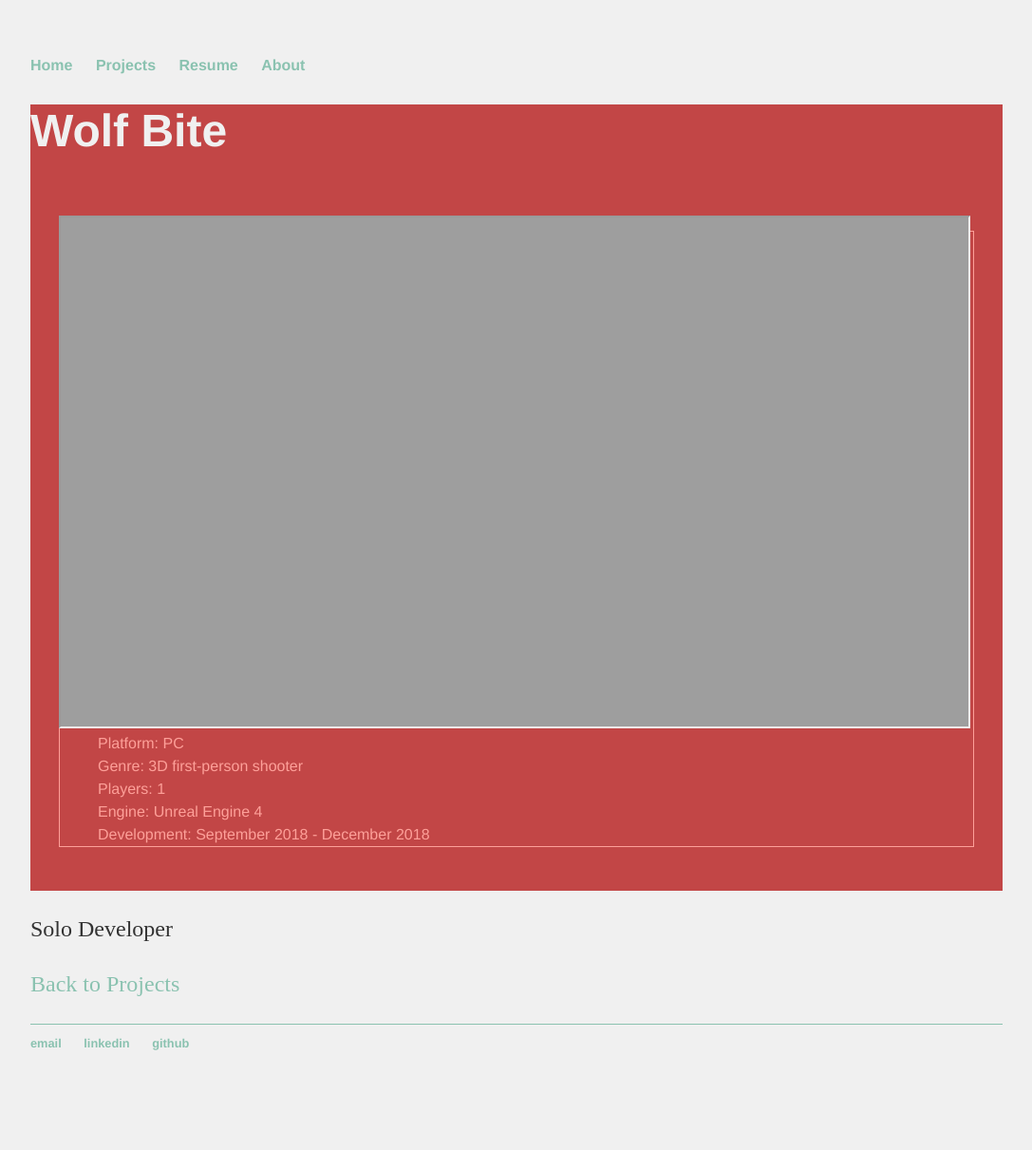
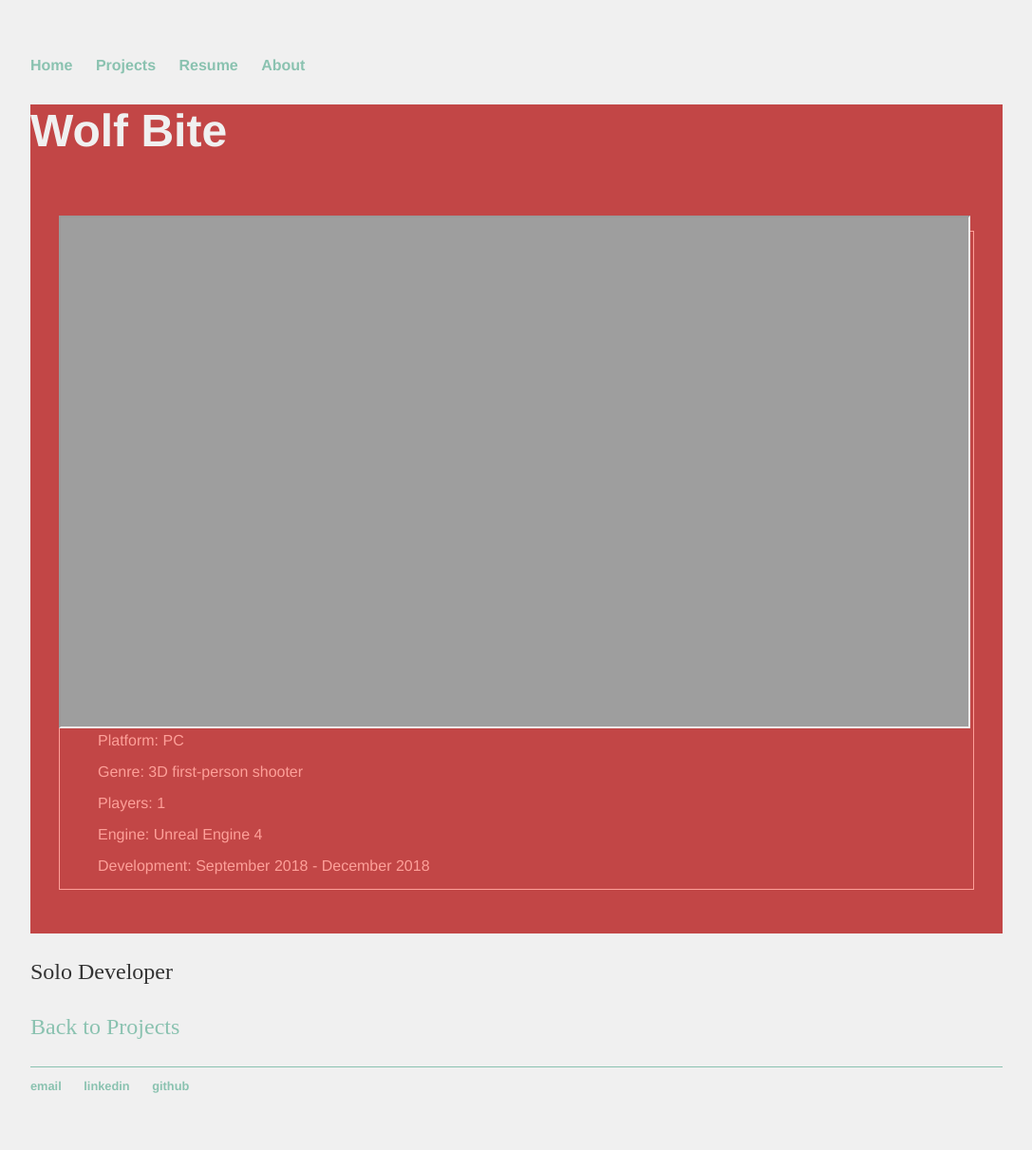
Before and after one commit to digigrant/digigrant.github.io, a Jekyll site: the page built from projects/wolf-bite.html, in a window 1280 px wide. Shown: the whole page at 95% size, without its empty margins (96-1183 px from the left). Built offline with Jekyll 4.4.1, drawn with Linux system fonts in a browser that asks for light colours; before the commit the page ends 1166 px from its top, so only the background shows below that.

Commit message:
Update main.scss

```diff
--- a/_sass/main.scss
+++ b/_sass/main.scss
@@ -123,7 +123,7 @@ footer
             {
                 color: $color3;
                 font-family: $font-family;
-                line-height: 1.5;
+                margin-bottom: 15px;
             }
         }
 
```
